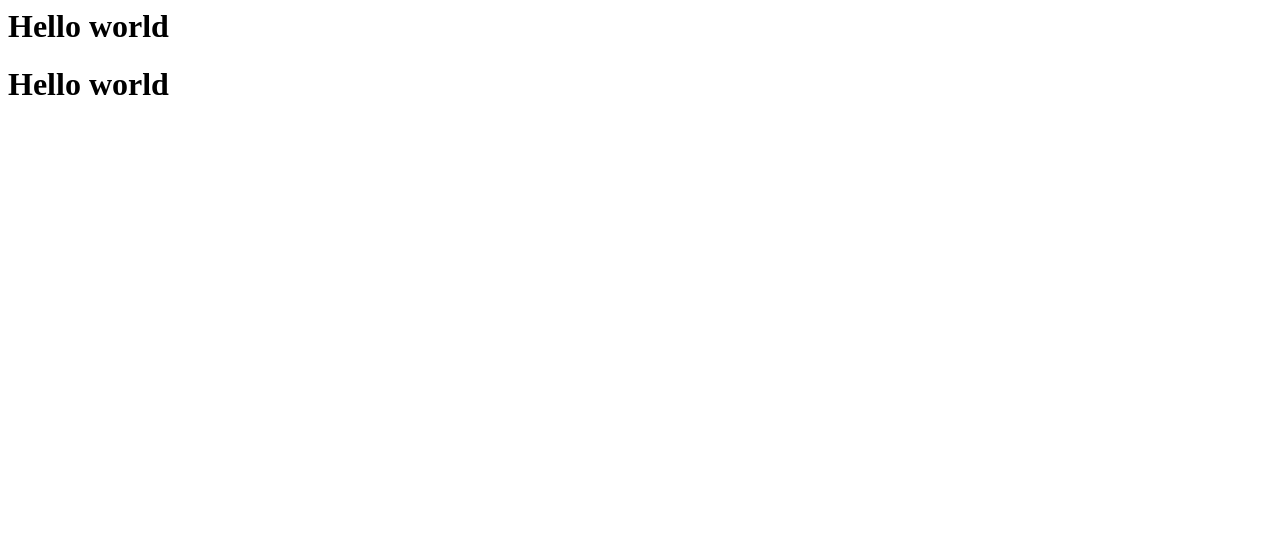
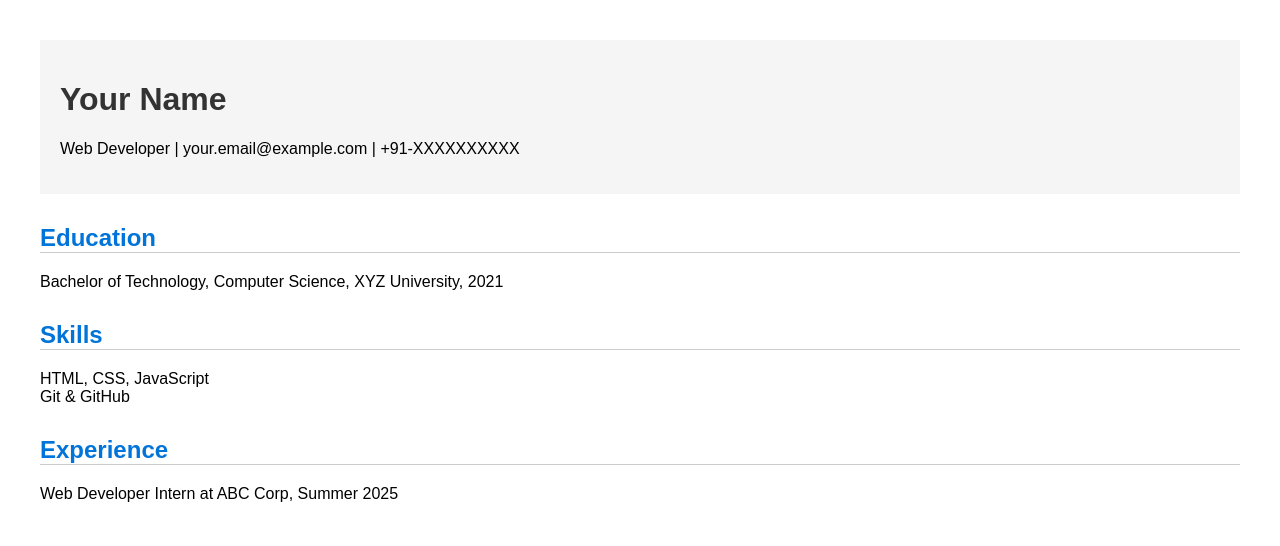
Before and after one commit to dhivi-sara/resume, a plain HTML site: page index.html in a window 1280 px wide. Drawn offline with Linux system fonts and the light colour scheme.

Commit message:
added index and style

```diff
--- a/index.html
+++ b/index.html
@@ -1,2 +1,36 @@
-<h1> Hello world</h1>
-<h1> Hello world</h1>
+<!DOCTYPE html>
+<html lang="en">
+<head>
+    <meta charset="UTF-8">
+    <title>Your Name - Resume</title>
+    <link rel="stylesheet" href="style.css">
+</head>
+<body>
+    <header>
+        <h1>Your Name</h1>
+        <p>Web Developer | your.email@example.com | +91-XXXXXXXXXX</p>
+    </header>
+
+    <section>
+        <h2>Education</h2>
+        <ul>
+            <li>Bachelor of Technology, Computer Science, XYZ University, 2021</li>
+        </ul>
+    </section>
+
+    <section>
+        <h2>Skills</h2>
+        <ul>
+            <li>HTML, CSS, JavaScript</li>
+            <li>Git & GitHub</li>
+        </ul>
+    </section>
+
+    <section>
+        <h2>Experience</h2>
+        <ul>
+            <li>Web Developer Intern at ABC Corp, Summer 2025</li>
+        </ul>
+    </section>
+</body>
+</html>
--- /dev/null
+++ b/style.css
@@ -0,0 +1,27 @@
+body {
+    font-family: Arial, sans-serif;
+    margin: 40px;
+}
+
+header {
+    background: #f5f5f5;
+    padding: 20px;
+}
+
+h1 {
+    color: #333;
+}
+
+h2 {
+    color: #0074D9;
+    border-bottom: 1px solid #ccc;
+}
+
+ul {
+    list-style-type: none;
+    padding: 0;
+}
+
+section {
+    margin-top: 30px;
+}
```
